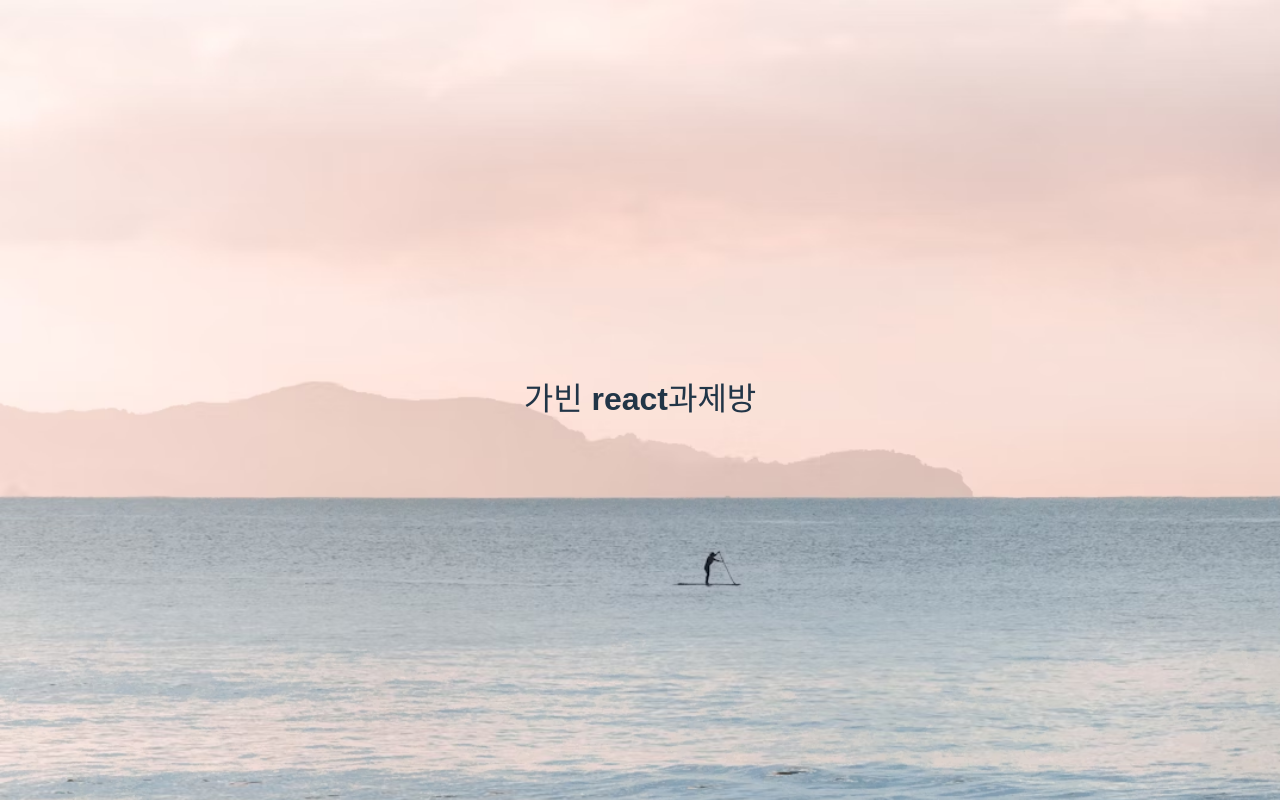
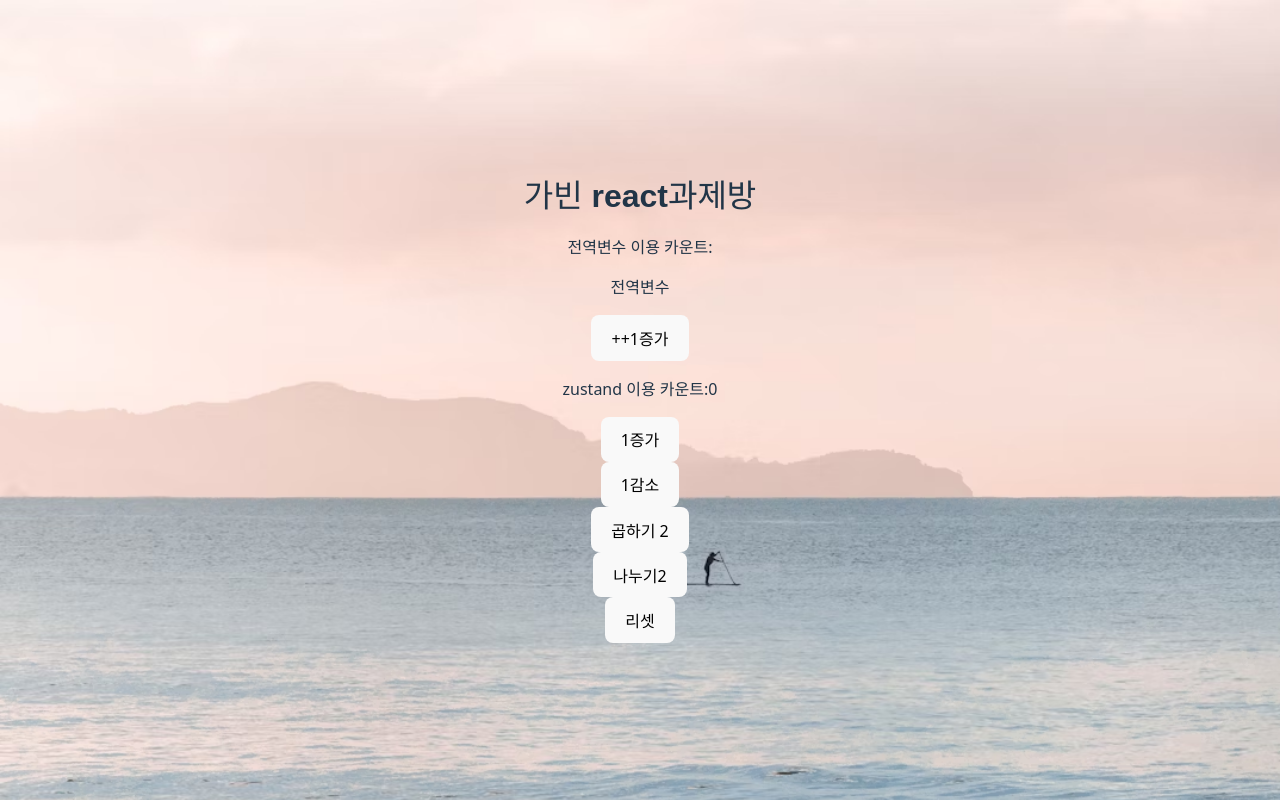
Before and after one commit to gdbin1/react-site, a React (Vite) app: page /react-site/work4 in a window 1280 px wide. Before the commit this address had no page. Built offline with nearby package versions, Linux system fonts and the light colour scheme; a web font is replaced by a local one.

Commit message:
0818_12:42

```diff
--- a/package.json
+++ b/package.json
@@ -14,7 +14,8 @@
   "dependencies": {
     "react": "^19.1.1",
     "react-dom": "^19.1.1",
-    "react-router-dom": "^7.8.0"
+    "react-router-dom": "^7.8.0",
+    "zustand": "^5.0.7"
   },
   "devDependencies": {
     "@eslint/js": "^9.32.0",
--- a/src/App.jsx
+++ b/src/App.jsx
@@ -8,6 +8,7 @@ import Layout from "./compo/Layout.jsx";
 import Work1 from "./compo/Work1.jsx";
 import Work2 from "./compo/Work2.jsx";
 import Work3 from "./compo/Work3.jsx";
+import Work4 from "./compo/Work4.jsx";
 
 function App() {
   return (
@@ -21,6 +22,7 @@ function App() {
           <Route path="/react-site/work1" element={<Work1 />} />
           <Route path="/react-site/work2" element={<Work2 />} />
           <Route path="/react-site/work3" element={<Work3 />} />
+          <Route path="/react-site/work4" element={<Work4 />} />
         </Routes>
       </BrowserRouter>
     </>
--- a/src/compo/Layout.jsx
+++ b/src/compo/Layout.jsx
@@ -21,6 +21,9 @@ function Layout() {
                     <li>
                         <Link to="/react-site/work3">Day_0814</Link>
                     </li>
+                    <li>
+                        <Link to="/react-site/work4">Day_0818</Link>
+                    </li>
 
                 </ul>
             </nav>
--- /dev/null
+++ b/src/compo/Work4.jsx
@@ -0,0 +1,44 @@
+import React, { Children, createContext, useState } from 'react';
+import { Public_1 } from '../js/public_1';
+import { zustand } from '../js/zustand';
+// context 생성
+const GlabalContext = createContext()
+
+const Work4 = () => {
+    const [count, setCount] = useState()
+    // 글로벌 커스텀 훅
+    // const [count1, setCount1] = useState(0)
+
+    const click = () => {
+        Public_1.increment()
+        setCount(Public_1.count)
+    }
+    const{count2, increment2, decrement2, double2, slush2, reset2} = zustand()
+    return (
+        <>
+            <p>전역변수 이용 카운트:{count}</p>
+            <p>전역변수</p>
+            <button onClick={click}>++1증가</button>
+            {/* 글로벌 커스텀 훅 */}
+            {/* const {count1, setCount1} = useGlabal(0)
+                return (
+                    <>
+                        <p>커스텀훅 글로벌 이용 카운트:{count1}</p>
+                        <button onClick={() => setCount1(count1 + 1)}>
+                            1증가
+                        </button> */}
+            {/* <GlabalContext.Provider value={{ count1, setCount1 }}>
+                {Children}
+            </GlabalContext.Provider> */}
+            <p>zustand 이용 카운트:{count2}</p>
+            <button onClick={increment2}>1증가</button><br />
+            <button onClick={decrement2}>1감소</button><br />
+            <button onClick={double2}>곱하기 2</button><br />
+            <button onClick={slush2}>나누기2</button><br />
+            <button onClick={reset2}>리셋</button>
+
+        </>
+    );
+};
+
+export default Work4;
--- /dev/null
+++ b/src/js/public_1.js
@@ -0,0 +1,19 @@
+export const Public_1 = {
+    count: 0,
+    increment() {
+        this.count += 1
+    },
+    decrement() {
+        this.count -= 1
+    },
+    double() {
+        this.count *= 2
+    },
+    slush() {
+        this.count /= 2
+    },
+    reste() {
+        this.count = 0
+    }
+
+}
--- /dev/null
+++ b/src/js/zustand.js
@@ -0,0 +1,22 @@
+import { create } from "zustand"
+
+export const zustand = create(
+    (set) => ({
+        count2: 0,
+        increment2: () => set((state) => ({
+            count2: state.count2 + 1
+        })),
+        decrement2: () => set((state) => ({
+            count2: state.count2 - 1
+        })),
+        double2: () => set((state) => ({
+            count2: state.count2 * 2
+        })),
+        slush2: () => set((state) => ({
+            count2: state.count2 / 2
+        })),
+        reset2: () => set((state) => ({
+            count2: state.count2 = 0
+        }))
+    })
+)
```
Also changed, not shown: src/compo/Work4_1.jsx (added, +16 -0 lines), 1 other file (tests, documents, lock files or other folders).
